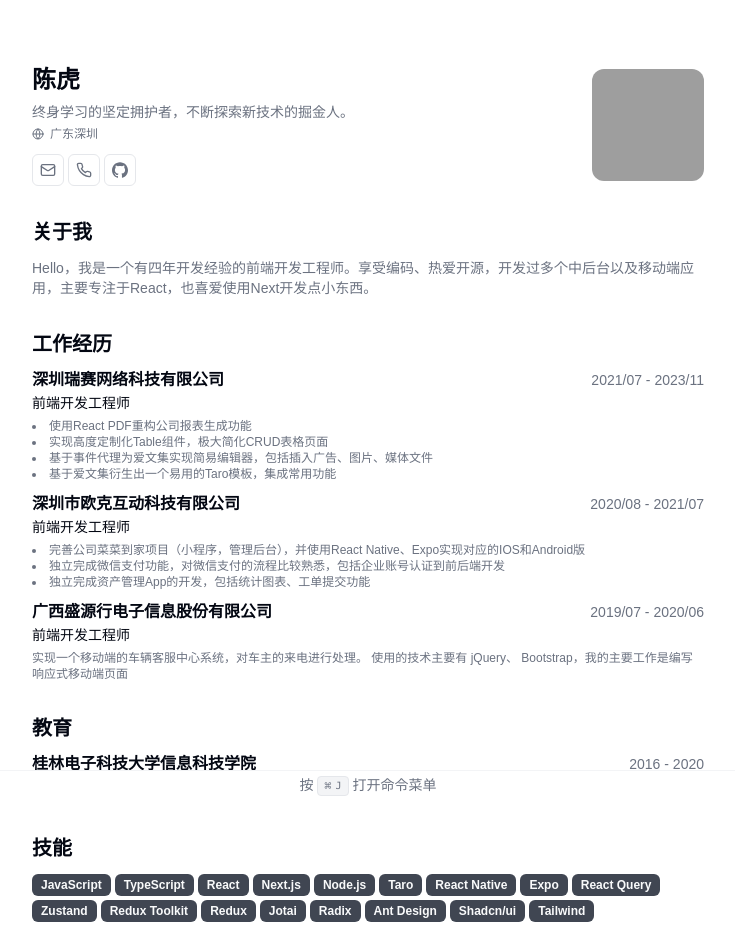
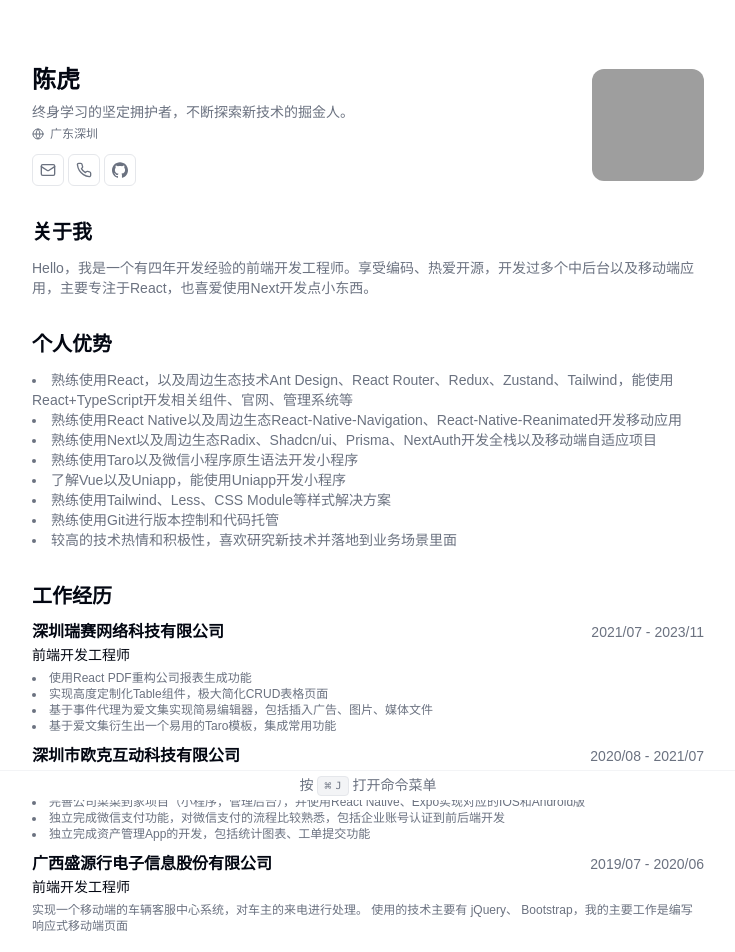
Before and after one commit to QingYuanO/cv, a Next.js app: page / in a window 1280 px wide. Shown: the top 952 px of the page, without its empty margins (272-1007 px from the left). Built offline with nearby package versions, Linux system fonts and the light colour scheme; grey boxes are pictures that could not be loaded; a web font is replaced by a local one.

Commit message:
update: 技能改为个人优势

```diff
--- a/src/app/page.tsx
+++ b/src/app/page.tsx
@@ -17,7 +17,7 @@ export const metadata: Metadata = {
 
 export default function Page() {
   return (
-    <main className="container relative mx-auto scroll-my-12 overflow-auto p-4 print:p-8 md:p-16">
+    <main className="container relative mx-auto scroll-my-12 overflow-auto p-4 print:p-6 md:p-16">
       <section className="mx-auto w-full max-w-2xl space-y-8 bg-white print:space-y-6">
         <div className="flex items-center justify-between">
           <div className="flex-1 space-y-1.5">
@@ -81,13 +81,11 @@ export default function Page() {
                   <span className="underline">{RESUME_DATA.contact.tel}</span>
                 </a>
               ) : null}
-              {
-                RESUME_DATA.contact.social.map((social) => (
-                  <a key={social.name} href={social.url} target="_blank">
-                    <span className="underline">{social.name}</span>
-                  </a>
-                ))
-              }
+              {RESUME_DATA.contact.social.map((social) => (
+                <a key={social.name} href={social.url} target="_blank">
+                  <span className="underline">{social.name}</span>
+                </a>
+              ))}
             </div>
           </div>
 
@@ -98,9 +96,27 @@ export default function Page() {
         </div>
         <Section>
           <h2 className="text-xl font-bold">关于我</h2>
-          <p className="text-pretty  text-sm text-muted-foreground">
+          <p className="text-pretty text-sm text-muted-foreground">
             {RESUME_DATA.summary}
           </p>
+        </Section>
+        <Section>
+          <h2 className="text-xl font-bold">个人优势</h2>
+          <ul className="list-inside list-disc">
+            {RESUME_DATA.skills.map((contribute, idx) => (
+              <li
+                className="text-pretty text-sm text-muted-foreground"
+                key={idx}
+              >
+                {contribute}
+              </li>
+            ))}
+          </ul>
+          {/* <div className="flex flex-wrap gap-1">
+            {RESUME_DATA.skills.map((skill) => {
+              return <Badge key={skill}>{skill}</Badge>;
+            })}
+          </div> */}
         </Section>
         <Section>
           <h2 className="text-xl font-bold">工作经历</h2>
@@ -158,14 +174,6 @@ export default function Page() {
             );
           })}
         </Section>
-        <Section>
-          <h2 className="text-xl font-bold">技能</h2>
-          <div className="flex flex-wrap gap-1">
-            {RESUME_DATA.skills.map((skill) => {
-              return <Badge key={skill}>{skill}</Badge>;
-            })}
-          </div>
-        </Section>
 
         <Section className="print-force-new-page scroll-mb-16">
           <h2 className="text-xl font-bold">项目</h2>
--- a/src/data/resume-data.tsx
+++ b/src/data/resume-data.tsx
@@ -78,23 +78,31 @@ export const RESUME_DATA = {
     },
   ],
   skills: [
-    "JavaScript",
-    "TypeScript",
-    "React",
-    "Next.js",
-    "Node.js",
-    "Taro",
-    "React Native",
-    "Expo",
-    "React Query",
-    "Zustand",
-    "Redux Toolkit",
-    "Redux",
-    "Jotai",
-    "Radix",
-    "Ant Design",
-    "Shadcn/ui",
-    "Tailwind",
+    "熟练使用React，以及周边生态技术Ant Design、React Router、Redux、Zustand、Tailwind，能使用React+TypeScript开发相关组件、官网、管理系统等",
+    "熟练使用React Native以及周边生态React-Native-Navigation、React-Native-Reanimated开发移动应用",
+    "熟练使用Next以及周边生态Radix、Shadcn/ui、Prisma、NextAuth开发全栈以及移动端自适应项目",
+    "熟练使用Taro以及微信小程序原生语法开发小程序",
+    "了解Vue以及Uniapp，能使用Uniapp开发小程序",
+    "熟练使用Tailwind、Less、CSS Module等样式解决方案",
+    "熟练使用Git进行版本控制和代码托管",
+    "较高的技术热情和积极性，喜欢研究新技术并落地到业务场景里面",
+    // "JavaScript",
+    // "TypeScript",
+    // "React",
+    // "Next.js",
+    // "Node.js",
+    // "Taro",
+    // "React Native",
+    // "Expo",
+    // "React Query",
+    // "Zustand",
+    // "Redux Toolkit",
+    // "Redux",
+    // "Jotai",
+    // "Radix",
+    // "Ant Design",
+    // "Shadcn/ui",
+    // "Tailwind",
   ],
   projects: [
     {
```
